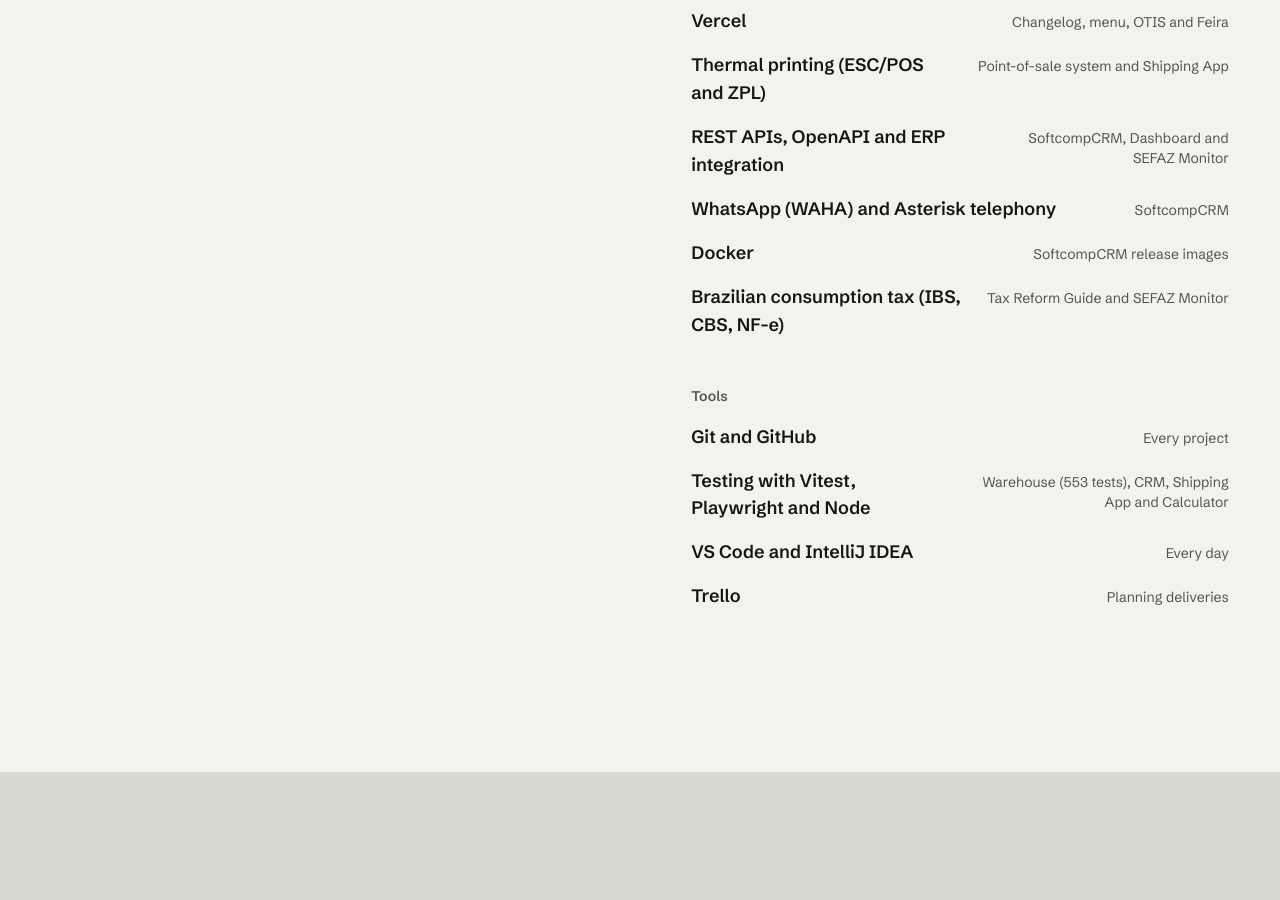
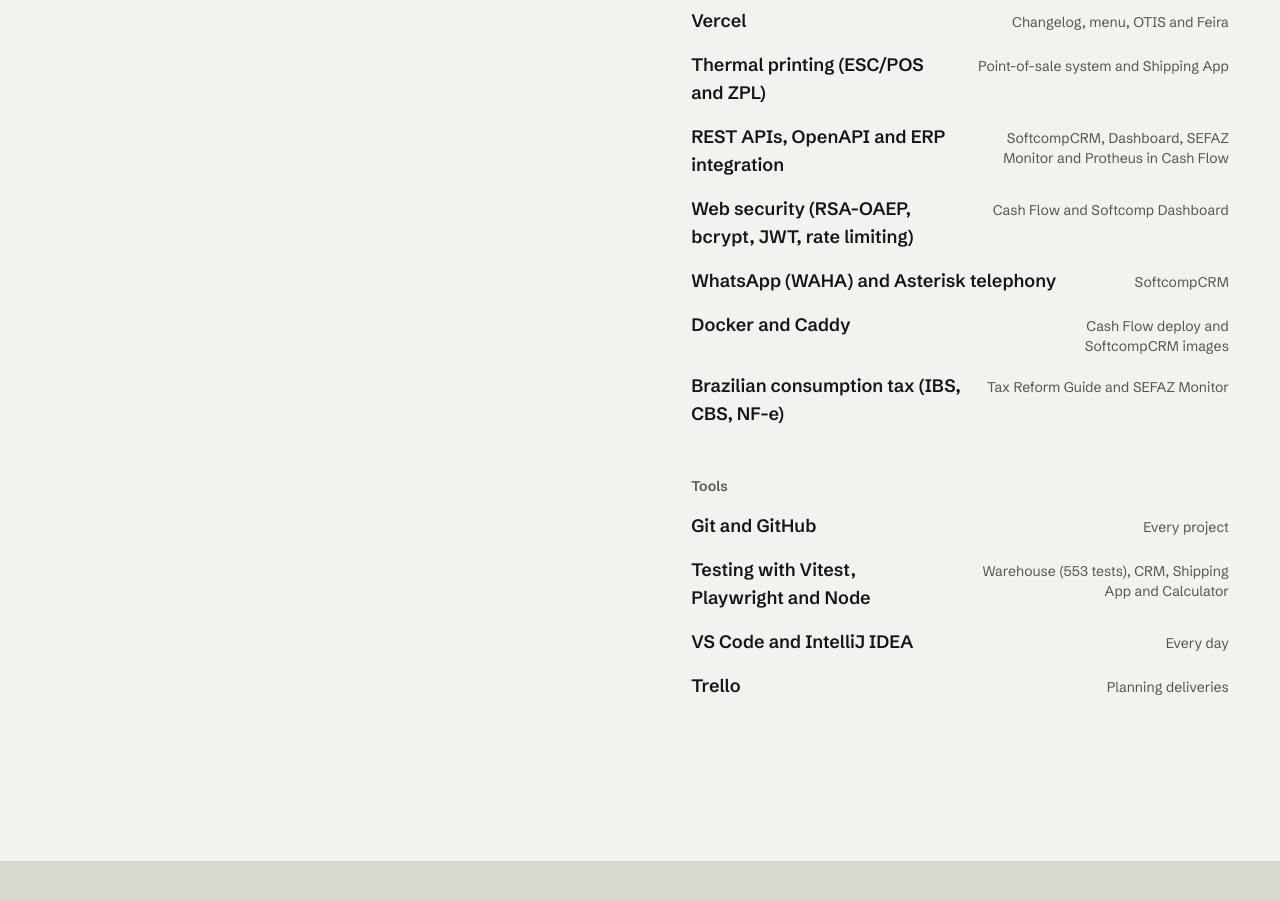
Before and after one commit to bieleckydev/portifolio, a React (Vite) app: page / in a window 1280 px wide. Shown: the part 5840-6740 px from the top of the page. Built offline with nearby package versions, Linux system fonts and the light colour scheme; no server answers.

Commit message:
content: adiciona segurança web, Protheus, Docker e Caddy às habilidades

```diff
--- a/src/i18n/en.js
+++ b/src/i18n/en.js
@@ -159,9 +159,10 @@ export const en = {
           { name: 'Monorepo with pnpm and Turborepo', value: 'Employee Portal' },
           { name: 'Vercel', value: 'Changelog, menu, OTIS and Feira' },
           { name: 'Thermal printing (ESC/POS and ZPL)', value: 'Point-of-sale system and Shipping App' },
-          { name: 'REST APIs, OpenAPI and ERP integration', value: 'SoftcompCRM, Dashboard and SEFAZ Monitor' },
+          { name: 'REST APIs, OpenAPI and ERP integration', value: 'SoftcompCRM, Dashboard, SEFAZ Monitor and Protheus in Cash Flow' },
+          { name: 'Web security (RSA-OAEP, bcrypt, JWT, rate limiting)', value: 'Cash Flow and Softcomp Dashboard' },
           { name: 'WhatsApp (WAHA) and Asterisk telephony', value: 'SoftcompCRM' },
-          { name: 'Docker', value: 'SoftcompCRM release images' },
+          { name: 'Docker and Caddy', value: 'Cash Flow deploy and SoftcompCRM images' },
           { name: 'Brazilian consumption tax (IBS, CBS, NF-e)', value: 'Tax Reform Guide and SEFAZ Monitor' }
         ]
       },
--- a/src/i18n/pt.js
+++ b/src/i18n/pt.js
@@ -159,9 +159,10 @@ export const pt = {
           { name: 'Monorepo com pnpm e Turborepo', value: 'Portal do Colaborador' },
           { name: 'Vercel', value: 'Changelog, cardápio, OTIS e Feira' },
           { name: 'Impressão térmica (ESC/POS e ZPL)', value: 'Sistema de caixa e App de Expedição' },
-          { name: 'APIs REST, OpenAPI e integração com ERP', value: 'SoftcompCRM, Painel e Monitor SEFAZ' },
+          { name: 'APIs REST, OpenAPI e integração com ERP', value: 'SoftcompCRM, Painel, Monitor SEFAZ e Protheus no Fluxo de Caixa' },
+          { name: 'Segurança web (RSA-OAEP, bcrypt, JWT, rate limit)', value: 'Fluxo de Caixa e Painel Softcomp' },
           { name: 'WhatsApp (WAHA) e telefonia com Asterisk', value: 'SoftcompCRM' },
-          { name: 'Docker', value: 'Imagens de release do SoftcompCRM' },
+          { name: 'Docker e Caddy', value: 'Deploy do Fluxo de Caixa e imagens do SoftcompCRM' },
           { name: 'Tributação do consumo (IBS, CBS e NF-e)', value: 'Guia da Reforma e Monitor SEFAZ' }
         ]
       },
--- a/src/i18n/zh.js
+++ b/src/i18n/zh.js
@@ -159,9 +159,10 @@ export const zh = {
           { name: 'pnpm 与 Turborepo 单仓库', value: '员工门户' },
           { name: 'Vercel', value: '更新日志、菜单、OTIS 和 Feira' },
           { name: '热敏打印（ESC/POS 和 ZPL）', value: '收银系统和发货应用' },
-          { name: 'REST API、OpenAPI 与 ERP 集成', value: 'SoftcompCRM、面板和 SEFAZ 监控' },
+          { name: 'REST API、OpenAPI 与 ERP 集成', value: 'SoftcompCRM、面板、SEFAZ 监控和现金流中的 Protheus' },
+          { name: 'Web 安全（RSA-OAEP、bcrypt、JWT、限流）', value: '现金流和 Softcomp 面板' },
           { name: 'WhatsApp（WAHA）与 Asterisk 电话系统', value: 'SoftcompCRM' },
-          { name: 'Docker', value: 'SoftcompCRM 发布镜像' },
+          { name: 'Docker 和 Caddy', value: '现金流部署和 SoftcompCRM 镜像' },
           { name: '消费税制（IBS、CBS、NF-e）', value: '税制改革指南和 SEFAZ 监控' }
         ]
       },
```
